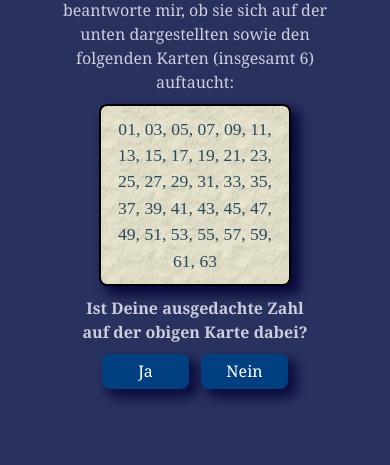
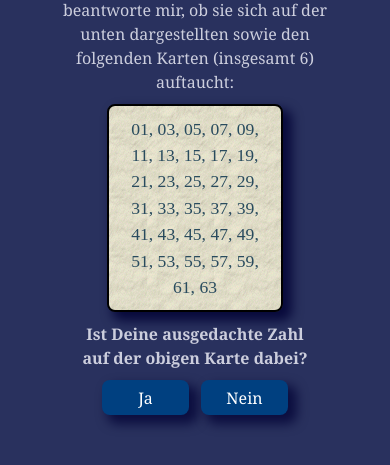
Before and after one commit to Byt3B3at/MindReader, a plain HTML site: page MagischeKarten/index.html in a window 390 px wide. Shown: the part 253-718 px from the top of the page. Drawn offline with Linux system fonts and the light colour scheme; a web font is replaced by a local one.

Commit message:
responsive design testing

```diff
--- a/MagischeKarten/index.html
+++ b/MagischeKarten/index.html
@@ -3,7 +3,7 @@
 <head>
 <meta charset='utf-8' />
 <meta
-    content='width=device-width, initial-scale=1.0, user-scalable=no'
+    content='width=device-width, initial-scale=1.0, maximum-scale=1'
     name='viewport'
 />
 <title>Magische Karten</title>
--- a/MagischeKarten/styles.css
+++ b/MagischeKarten/styles.css
@@ -91,7 +91,8 @@ body {
     text-decoration: none;
     line-height: 1.5;
     height: auto;
-    width: 12rem;
+    width: 11rem;
+    max-width: 11rem;
     margin: auto;
 }
 
```
